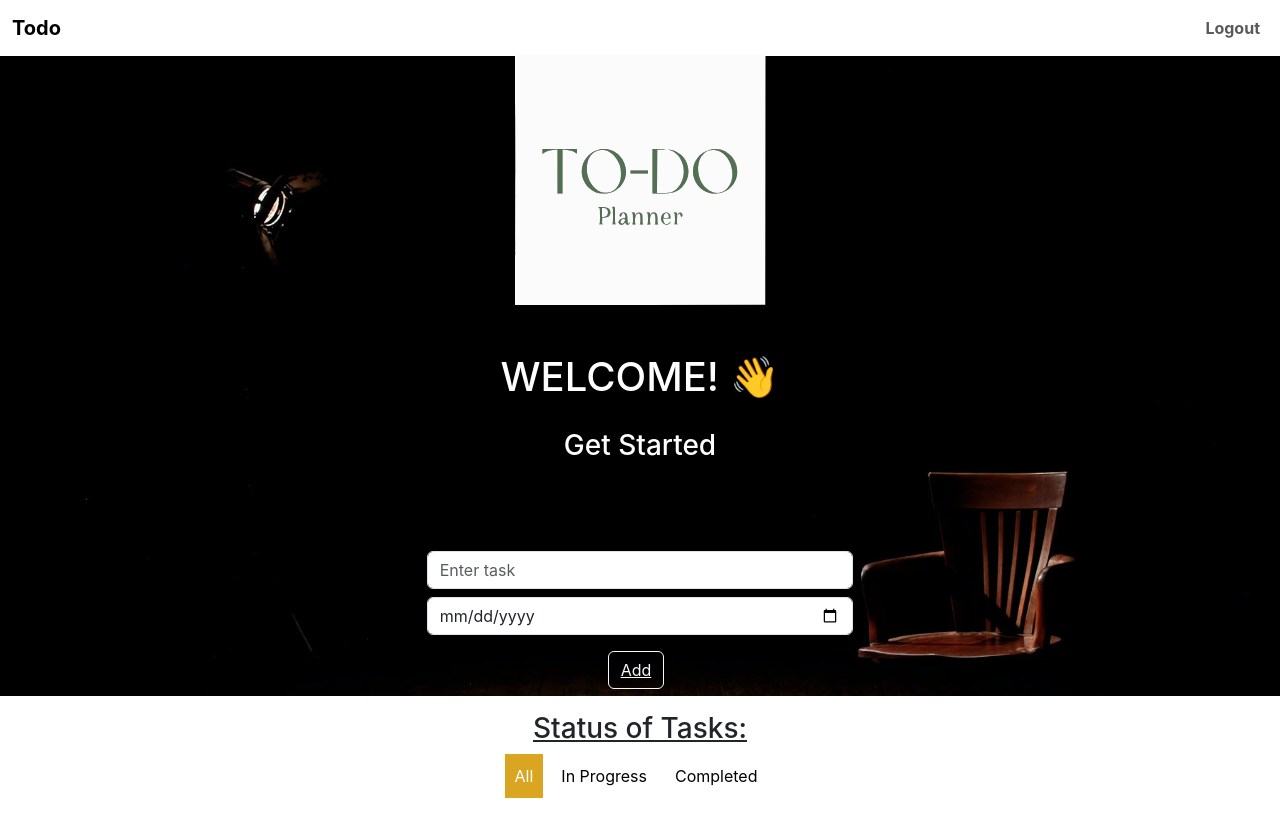
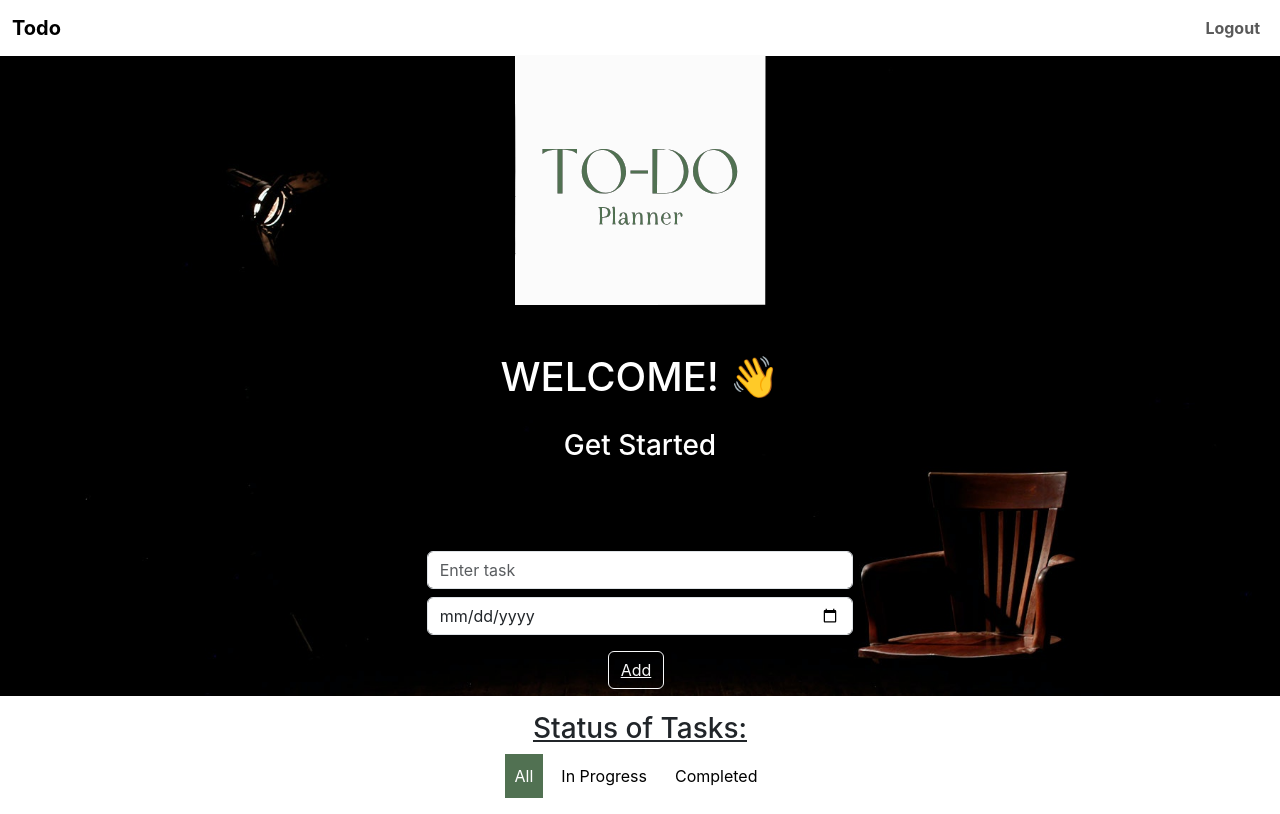
Before and after one commit to zaiky09/To-do-Frontend-, a React (Create React App) app: page /home in a window 1280 px wide. Built offline with nearby package versions, Linux system fonts and the light colour scheme.

Commit message:
Added a readme

```diff
--- a/src/components/home/Todo.css
+++ b/src/components/home/Todo.css
@@ -6,7 +6,7 @@ button {
 }
 
 button.active {
-    background-color: goldenrod;
+    background-color: #517152;
     color: white;
 }
 
```
Also changed, not shown: src/components/home/Todo.js (indentation only), 1 other file (tests, documents, lock files or other folders).
